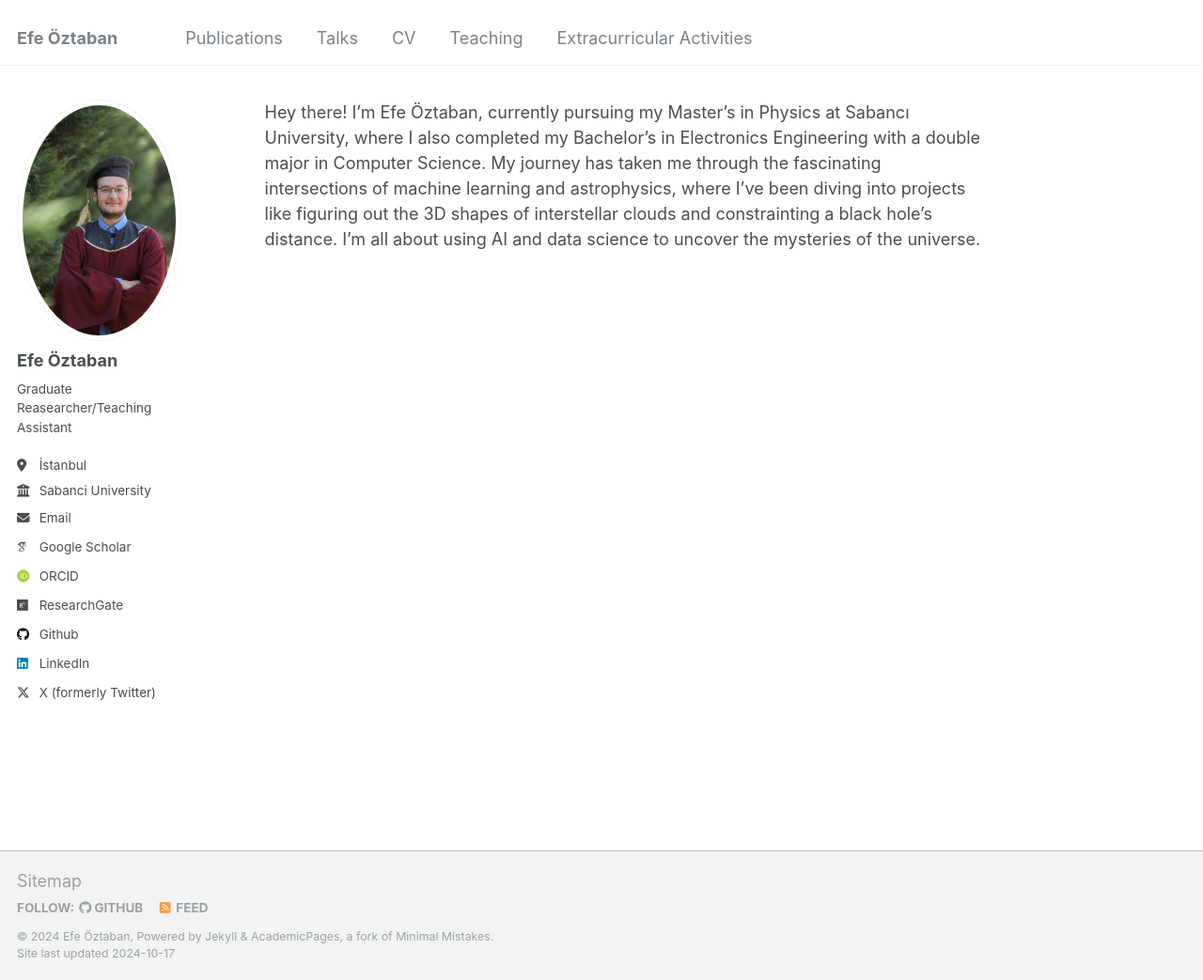
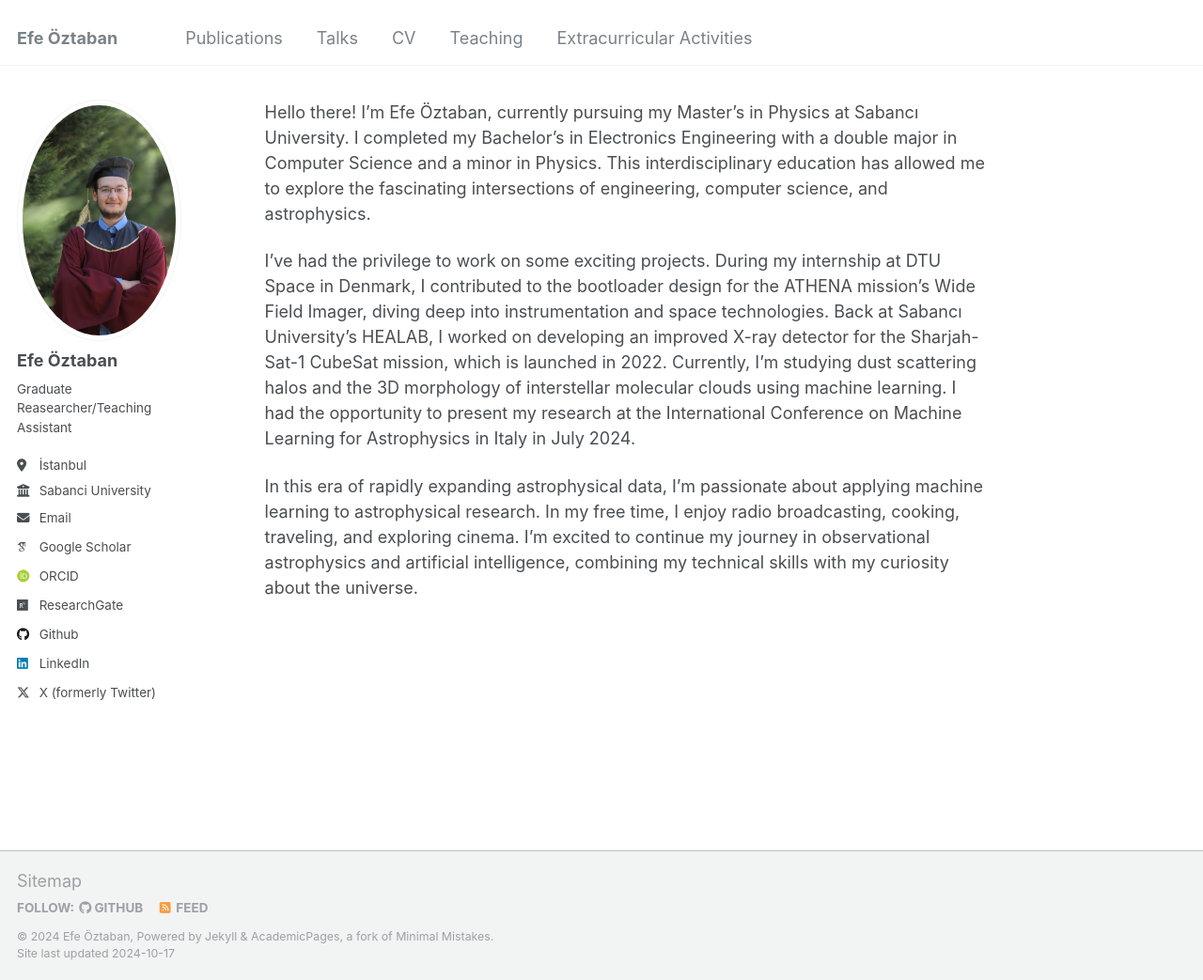
Before and after one commit to efeoztaban/efeoztaban.github.io, a Jekyll site: the page built from _pages/about.md, in a window 1280 px wide and 1043 px high. Shown: the whole window at 94% size. Built offline with Jekyll 4.4.1, drawn with Linux system fonts in a browser that asks for light colours; some web fonts are replaced.

Commit message:
Update about.md

```diff
--- a/_pages/about.md
+++ b/_pages/about.md
@@ -5,4 +5,8 @@ redirect_from:
   - /about/
   - /about.html
 ---
-Hey there! I’m Efe Öztaban, currently pursuing my Master’s in Physics at Sabancı University, where I also completed my Bachelor’s in Electronics Engineering with a double major in Computer Science. My journey has taken me through the fascinating intersections of machine learning and astrophysics, where I’ve been diving into projects like figuring out the 3D shapes of interstellar clouds and constrainting a black hole's distance. I’m all about using AI and data science to uncover the mysteries of the universe.
+Hello there! I'm Efe Öztaban, currently pursuing my Master's in Physics at Sabancı University. I completed my Bachelor's in Electronics Engineering with a double major in Computer Science and a minor in Physics. This interdisciplinary education has allowed me to explore the fascinating intersections of engineering, computer science, and astrophysics.
+
+I've had the privilege to work on some exciting projects. During my internship at DTU Space in Denmark, I contributed to the bootloader design for the ATHENA mission's Wide Field Imager, diving deep into instrumentation and space technologies. Back at Sabancı University's HEALAB, I worked on developing an improved X-ray detector for the Sharjah-Sat-1 CubeSat mission, which is launched in 2022. Currently, I'm studying dust scattering halos and the 3D morphology of interstellar molecular clouds using machine learning. I had the opportunity to present my research at the International Conference on Machine Learning for Astrophysics in Italy in July 2024.
+
+In this era of rapidly expanding astrophysical data, I'm passionate about applying machine learning to astrophysical research. In my free time, I enjoy radio broadcasting, cooking, traveling, and exploring cinema. I'm excited to continue my journey in observational astrophysics and artificial intelligence, combining my technical skills with my curiosity about the universe.
```
